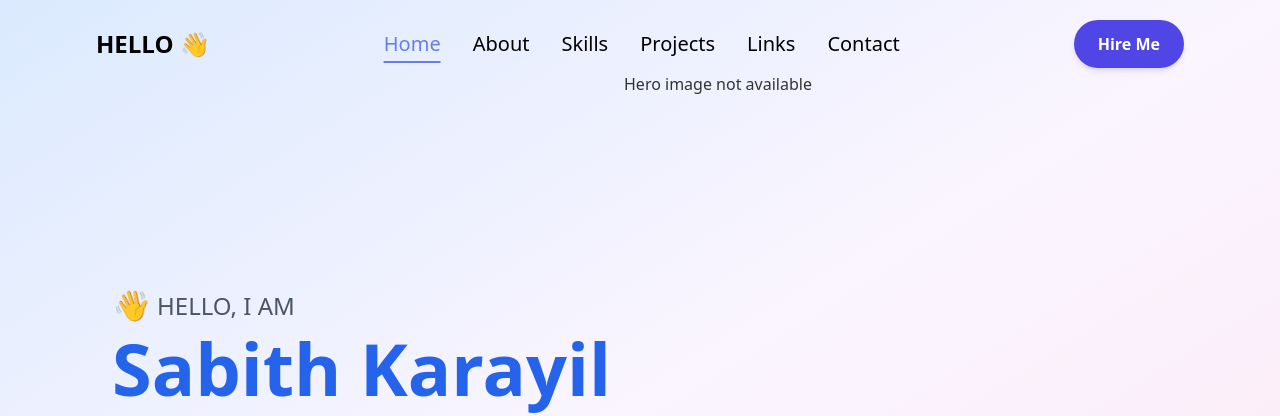
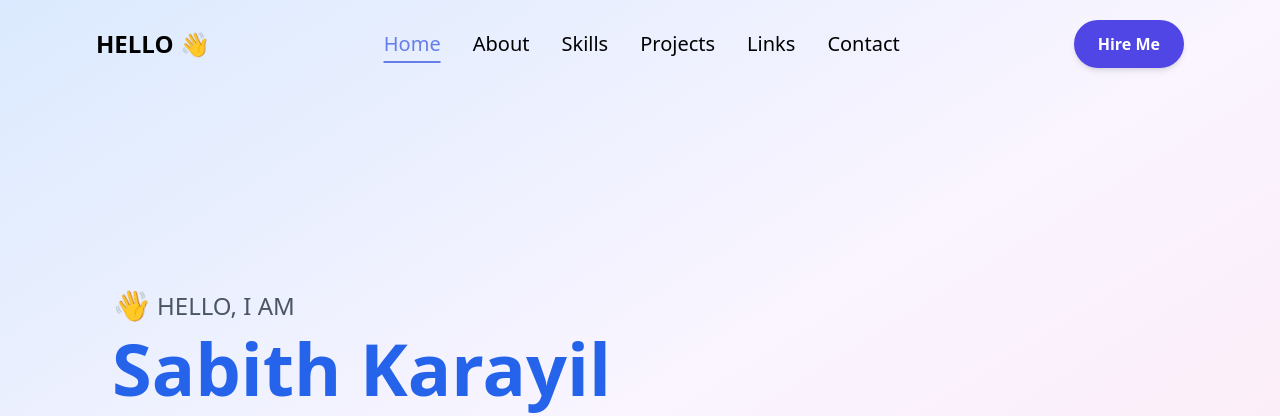
Before and after one commit to sabith903/portfolio, a Django app: page / in a window 1280 px wide. Shown: the top 416 px of the page. Run offline with Django 5.2, Linux system fonts and the light colour scheme; data that the repository does not hold is empty; some libraries are stand-ins or nearby versions.

Commit message:
remove NO HERO IMAGE text

```diff
--- a/main/templates/main/home.html
+++ b/main/templates/main/home.html
@@ -34,9 +34,7 @@
     </div>
     <div class="absolute top-1/2 right-0 transform -translate-y-1/2 translate-x-1/2 z-20 w-[800px] h-[800px] top-[55%]">
         {% if specific_image and specific_image.image %}
-        <img src="{{ specific_image.image.url }}" alt="Hero Image">
-        {% else %}
-            <p>Hero image not available</p>
+            <img src="{{ specific_image.image.url }}" alt="Hero Image">
         {% endif %}
   </div>
 </div>
```
